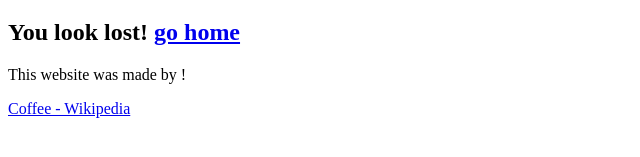
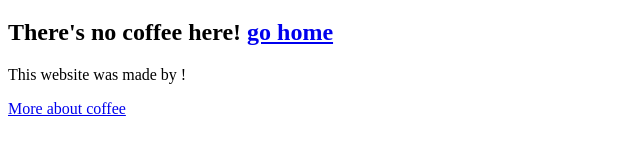
Before and after one commit to alj-devops/coffee-to-code, a website: page views/pages/error.html in a window 1280 px wide. Shown: the part 59-216 px from the top of the page, without its empty margins (0-640 px from the left). Drawn offline with nearby package versions, Linux system fonts and the light colour scheme; files that its build step writes are made by us from their sources.

Commit message:
basic structure

```diff
--- a/views/components/footer.html
+++ b/views/components/footer.html
@@ -1,4 +1,4 @@
 <footer>
   <p>This website was made by <span class="">{{ shared.author }}</span>!</p>
-  <p><a href="https://en.wikipedia.org/wiki/Coffee">Coffee - Wikipedia</a>
+  <p><a href="https://en.wikipedia.org/wiki/Coffee">More about coffee</a>
 </footer>
--- a/views/pages/error.html
+++ b/views/pages/error.html
@@ -1,6 +1,6 @@
 {% extends "index.html" %}
 {% block main %}
   <main class="ns-error">
-    <h2>You look lost! <a href="/">go home</a></h2>
+    <h2>There's no coffee here! <a href="/">go home</a></h2>
   </main>
 {% endblock %}
```
Also changed, not shown: views/components/macros.html (+1 -1 lines), README.md.
